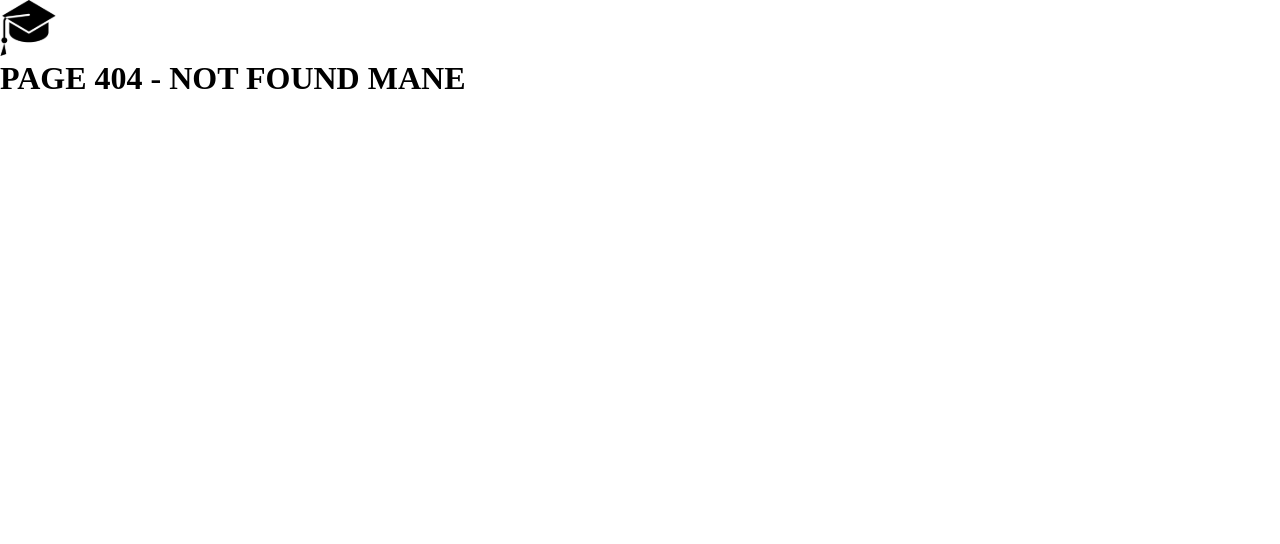
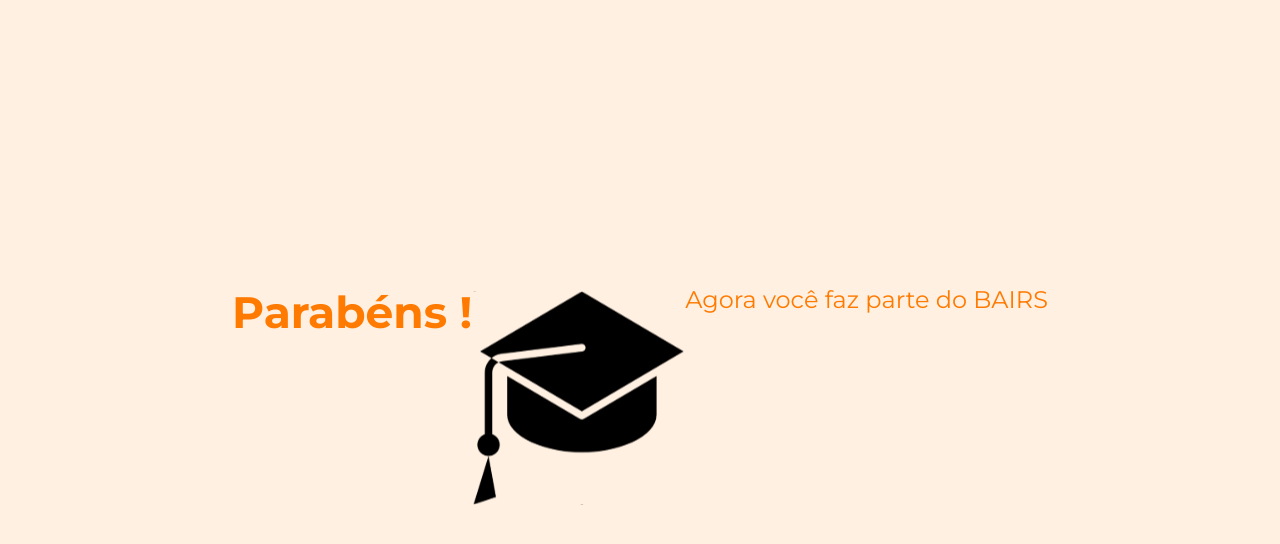
Before and after one commit to gbryan6/bairs-web, a React (Create React App) app in the folder frontend/: page /congratulations in a window 1280 px wide. Before the commit this address had no page. Shown: the top 544 px of the page. Built offline with nearby package versions, Linux system fonts and the light colour scheme.

Commit message:
feat: finished  404

```diff
--- a/frontend/src/pages/congratulations.js
+++ b/frontend/src/pages/congratulations.js
@@ -1,15 +1,19 @@
 import React from 'react';
 
 import Capelo from '../images/capelo.svg';
+import '../styles/pages/congratulations.css';
+
 
 function congratulations() {
     return (
-        <div className="congratulations__all">
+        <div className="congratulations__content">
             <div className="congratulations">
-                <h1>Parabéns !</h1>
-                <img src={Capelo} alt="Capelo" />
+            <h1>Parabéns !</h1>
+                <div className="congratulations__img">
+                    <img src={Capelo} alt="Capelo" />
+                </div>
                 <p>Agora você faz parte do BAIRS</p>
-            </div>
+                </div>
         </div>
     )
 }
--- a/frontend/src/pages/page404.js
+++ b/frontend/src/pages/page404.js
@@ -1,19 +1,27 @@
 import React from 'react';
 import Capelo from '../images/capelo.svg';
-
+import {Link, useHistory} from 'react-router-dom';
+import {FiArrowLeft} from 'react-icons/fi'
 import '../styles/pages/page404.css';
 
 // import { Container } from './styles';
 
 function Page404() {
+    const history = useHistory();
   return (
       <div className="page404__content">
-          <div>
+          <Link onClick={history.goBack} className="page404__back">
+            <FiArrowLeft/>
+          </Link>
+          <div className="page404__info">
+          <div className="page404__image">
               <img src={Capelo} alt="Capelo BAIRS"/>
           </div>
           <h1>
-              PAGE 404 - NOT FOUND MANE
+              ERROR 404 - NOT FOUND
           </h1>
+          <p>página não encontrada</p>
+          </div>
       </div>
   )
 }
--- a/frontend/src/routes.js
+++ b/frontend/src/routes.js
@@ -7,6 +7,7 @@
 import Ad from './pages/ad.js';
 import Dashboard from './pages/dashboard.js';
 import Page404 from './pages/page404.js';
+import Congratulations from './pages/congratulations.js';
 
 export default function Routes() {
   return (
@@ -24,6 +25,8 @@
 
         <Route path="/dashboard/temp" component={Dashboard} />
 
+        <Route path="/congratulations" component={Congratulations} />
+
         <Route component={Page404} />
       </Switch>
     </BrowserRouter>
--- a/frontend/src/styles/pages/congratulations.css
+++ b/frontend/src/styles/pages/congratulations.css
@@ -0,0 +1,35 @@
+.congratulations__content{
+    font-family: "Montserrat", sans-serif;
+    color: var(--color-primary);
+    background-color: var(--color-secondary);
+    width: 100vw;
+    height: 100vh;
+    display: flex;
+    align-items: center;
+    justify-content: center;
+}
+
+.congratulations{
+    display: flex;
+    align-content: center;
+    justify-content: center;
+}
+
+.congratulations h1{
+    font-family: Montserrat;
+    font-style: normal;
+    font-weight: bold;
+    font-size: 44px;
+}
+
+.congratulations p{
+    font-family: Montserrat;
+    font-style: normal;
+    font-weight: normal;
+    font-size: 24px;
+}
+
+.congratulations img{
+    width: 213px;
+    height: 226px;
+}
--- a/frontend/src/styles/pages/page404.css
+++ b/frontend/src/styles/pages/page404.css
@@ -0,0 +1,55 @@
+.page404__content{
+    font-family: "Montserrat", sans-serif;
+    color: var(--color-primary);
+    background-color: var(--color-secondary);
+    width: 100vw;
+    height: 100vh;
+    display: flex;
+    align-items: center;
+    justify-content: center;
+}
+
+.page404__content h1{
+    font-size: 35px;
+}
+
+.page404__image img{
+    width: 100px;
+    height: 100px;
+    position: relative;
+    animation : float 3s infinite;
+}
+.page404__image {
+    display: flex;
+    align-items: flex-start;
+    justify-content: center;
+    margin: 30px;
+}
+
+@keyframes float{
+    0%{
+        top: 0px;
+    }
+    50%{
+        top: 20px;
+    }
+    100%{
+        top: 0px;
+    }
+}
+
+.page404__back{
+    position: absolute;
+    top: 0;
+    left: 0;
+    width: 40px;
+    height: 40px;
+    margin: 60px 60px;
+
+}
+
+.page404__back svg{
+    width: 30px;
+    height: 30px;
+    color: var(--color-primary);
+}
```
